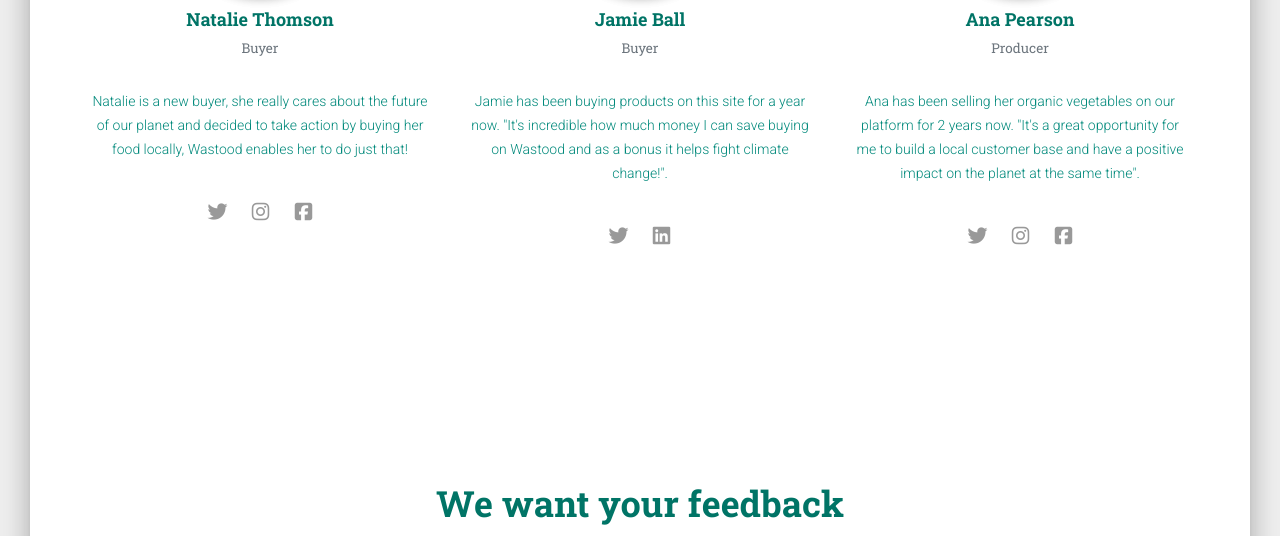
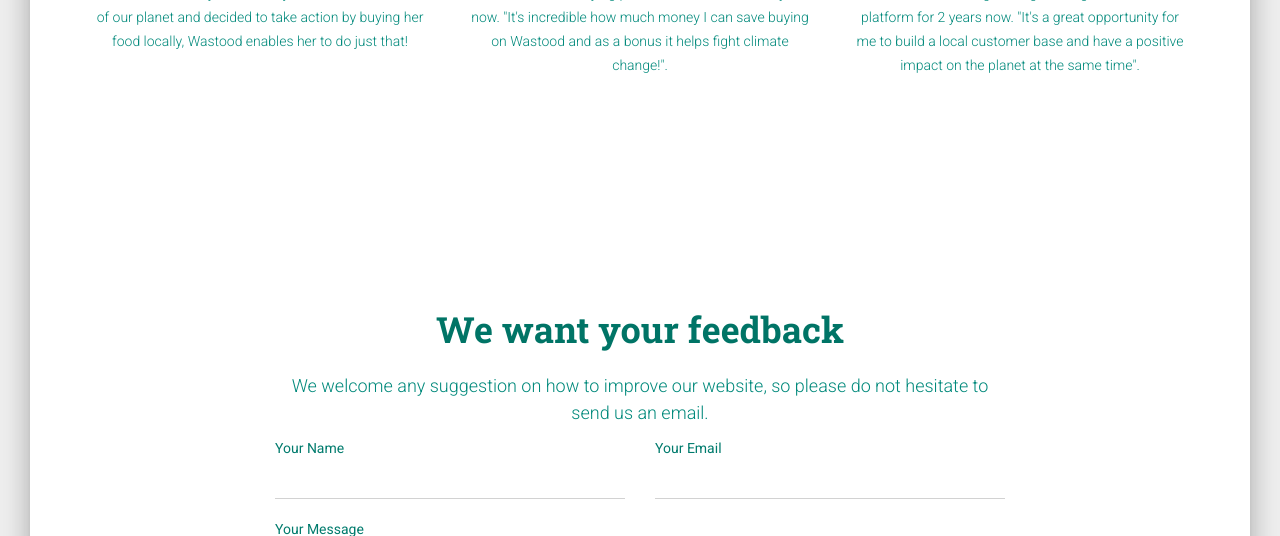
Before and after one commit to ppeykova/cs312-climatechange, a PHP site: page /home.php in a window 1280 px wide. Shown: the part 1734-2270 px from the top of the page. Run offline with PHP 8.4, Linux system fonts and the light colour scheme; some libraries are stand-ins or nearby versions.

Commit message:
Update home.php

```diff
--- a/home.php
+++ b/home.php
@@ -1,4 +1,3 @@
-
 <!DOCTYPE html>
 <html lang="en">
 <head>
@@ -15,7 +14,7 @@
             <div class="col-md-8 ml-auto mr-auto">
                 <div class="brand text-md-left">
                     <h1>Climate change</h1>
-                    <h4 class="title text-md-left">Climate change is a terrible problem, but you can help fight it by shopping on Wastood.</h4>
+                    <h4 class="title text-md-left">Climate change has a detrimental influence on all of us, but you can help fight it and make a change by shopping on Wastood.</h4>
                 </div>
             </div>
         </div>
@@ -52,7 +51,7 @@
                     </div>
                     <div class="col-md-4">
                         <div class="info">
-                            <div class="icon icon-info">
+                            <div class="icon icon-warning">
                                 <i class="material-icons">tag_faces</i>
                             </div>
                             <h4 class="info-title">Selling food</h4>
@@ -69,9 +68,6 @@
                     <div class="col-md-4">
                         <div class="team-player">
                             <div class="card card-plain">
-                                <div class="col-md-6 ml-auto mr-auto">
-                                    <img src="material-kit-master/assets/img/faces/avatar.jpg" alt="Thumbnail Image" class="img-raised rounded-circle img-fluid">
-                                </div>
                                 <h4 class="card-title">Natalie Thomson
                                     <br>
                                     <small class="card-description text-muted">Buyer</small>
@@ -79,10 +75,18 @@
                                 <div class="card-body">
                                     <p class="card-description">Natalie is a new buyer, she really cares about the future of our planet and decided to take action by buying her food locally, Wastood enables her to do just that!</p>
                                 </div>
-                                <div class="card-footer justify-content-center">
-                                    <a href="#" class="btn btn-link btn-just-icon"><i class="fa fa-twitter"></i></a>
-                                    <a href="#" class="btn btn-link btn-just-icon"><i class="fa fa-instagram"></i></a>
-                                    <a href="#" class="btn btn-link btn-just-icon"><i class="fa fa-facebook-square"></i></a>
+                            </div>
+                        </div>
+                    </div>
+                    <div class="col-md-4">
+                        <div class="team-player">
+                            <div class="card card-plain">
+                                <h4 class="card-title">Jamie Ball
+                                    <br>
+                                    <small class="card-description text-muted">Buyer</small>
+                                </h4>
+                                <div class="card-body">
+                                    <p class="card-description">Jamie has been buying products on this site for a year now. "It's incredible how much money I can save buying on Wastood and as a bonus it helps fight climate change!".</p>
                                 </div>
                             </div>
                         </div>
@@ -90,40 +94,12 @@
                     <div class="col-md-4">
                         <div class="team-player">
                             <div class="card card-plain">
-                                <div class="col-md-6 ml-auto mr-auto">
-                                    <img src="material-kit-master/assets/img/faces/christian.jpg" alt="Thumbnail Image" class="img-raised rounded-circle img-fluid">
-                                </div>
-                                <h4 class="card-title">Jamie Ball
-                                    <br>
-                                    <small class="card-description text-muted">Buyer</small>
-                                </h4>
-                                <div class="card-body">
-                                    <p class="card-description">Jamie has been buying products on this site for a year now. "It's incredible how much money I can save buying on Wastood and as a bonus it helps fight climate change!".</p>
-                                </div>
-                                <div class="card-footer justify-content-center">
-                                    <a href="#" class="btn btn-link btn-just-icon"><i class="fa fa-twitter"></i></a>
-                                    <a href="#" class="btn btn-link btn-just-icon"><i class="fa fa-linkedin"></i></a>
-                                </div>
-                            </div>
-                        </div>
-                    </div>
-                    <div class="col-md-4">
-                        <div class="team-player">
-                            <div class="card card-plain">
-                                <div class="col-md-6 ml-auto mr-auto">
-                                    <img src="material-kit-master/assets/img/faces/kendall.jpg" alt="Thumbnail Image" class="img-raised rounded-circle img-fluid">
-                                </div>
                                 <h4 class="card-title">Ana Pearson
                                     <br>
                                     <small class="card-description text-muted">Producer</small>
                                 </h4>
                                 <div class="card-body">
                                     <p class="card-description">Ana has been selling her organic vegetables on our platform for 2 years now. "It's a great opportunity for me to build a local customer base and have a positive impact on the planet at the same time".</p>
-                                </div>
-                                <div class="card-footer justify-content-center">
-                                    <a href="#" class="btn btn-link btn-just-icon"><i class="fa fa-twitter"></i></a>
-                                    <a href="#" class="btn btn-link btn-just-icon"><i class="fa fa-instagram"></i></a>
-                                    <a href="#" class="btn btn-link btn-just-icon"><i class="fa fa-facebook-square"></i></a>
                                 </div>
                             </div>
                         </div>
```
